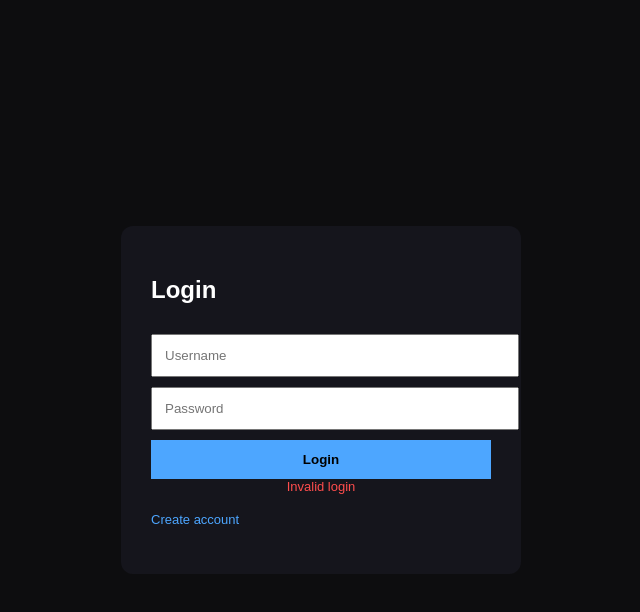
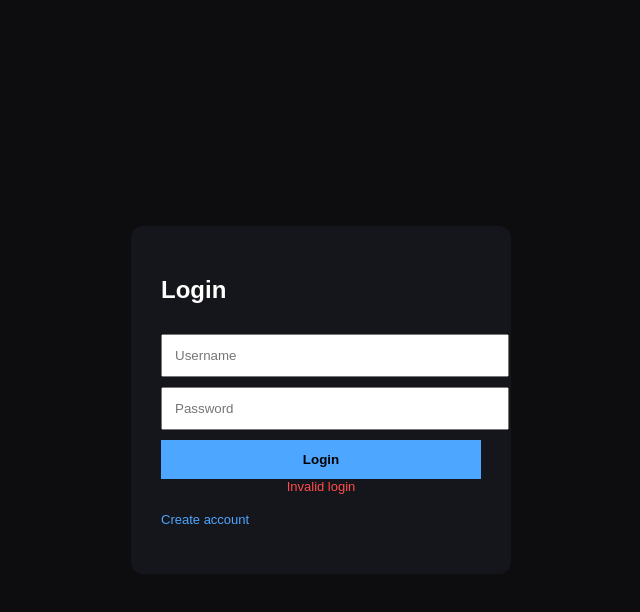
Before and after one commit to jergan-studio/Blox2d, a plain HTML site: page login.html in a window 1280 px wide. Both pictures are taken after a click on the button "Login". Shown: the whole page, without its empty margins (319-959 px from the left). Drawn offline with Linux system fonts and the light colour scheme.

Commit message:
Update login.html

```diff
--- a/login.html
+++ b/login.html
@@ -1,39 +1,39 @@
 <!DOCTYPE html>
 <html>
 <head>
-  <title>Blox2D — Login</title>
+<title>Blox2D - Login</title>
 <style>
-    body{margin:0;height:100vh;display:flex;align-items:center;justify-content:center;
+body{margin:0;height:100vh;display:flex;justify-content:center;align-items:center;
 background:#0d0d0f;color:white;font-family:Arial}
-    .box{background:#15151c;padding:30px;border-radius:12px;width:340px}
+.box{background:#15151c;padding:30px;border-radius:12px;width:320px}
 input,button{width:100%;padding:12px;margin-top:10px}
-    button{background:#4da6ff;border:0;font-weight:bold;cursor:pointer}
+button{background:#4da6ff;border:0;font-weight:bold}
 .error{color:#ff4d4d;font-size:13px;display:none;text-align:center}
-    a{color:#4da6ff;text-decoration:none;font-size:13px}
+a{color:#4da6ff;font-size:13px;text-decoration:none}
 </style>
 </head>
 <body>
 
 <div class="box">
 <h2>Login</h2>
-  <input id="user" placeholder="Username">
-  <input id="pass" type="password" placeholder="Password">
+<input id="u" placeholder="Username">
+<input id="p" type="password" placeholder="Password">
 <button onclick="login()">Login</button>
-  <div id="err" class="error"></div>
+<div id="e" class="error"></div>
 <p><a href="signup.html">Create account</a></p>
 </div>
 
 <script>
 function login(){
   if(
-    user.value!==localStorage.getItem("blox_user") ||
-    pass.value!==localStorage.getItem("blox_pass")
+    u.value!==localStorage.getItem("blox_user") ||
+    p.value!==localStorage.getItem("blox_pass")
   ){
-    err.innerText="Invalid login";
-    err.style.display="block";
+    e.innerText="Invalid login";
+    e.style.display="block";
     return;
   }
-  window.location.href="index.html";
+  location.href="index.html";
 }
 </script>
 
```
Lines whose indentation alone changed are shown as unchanged.
